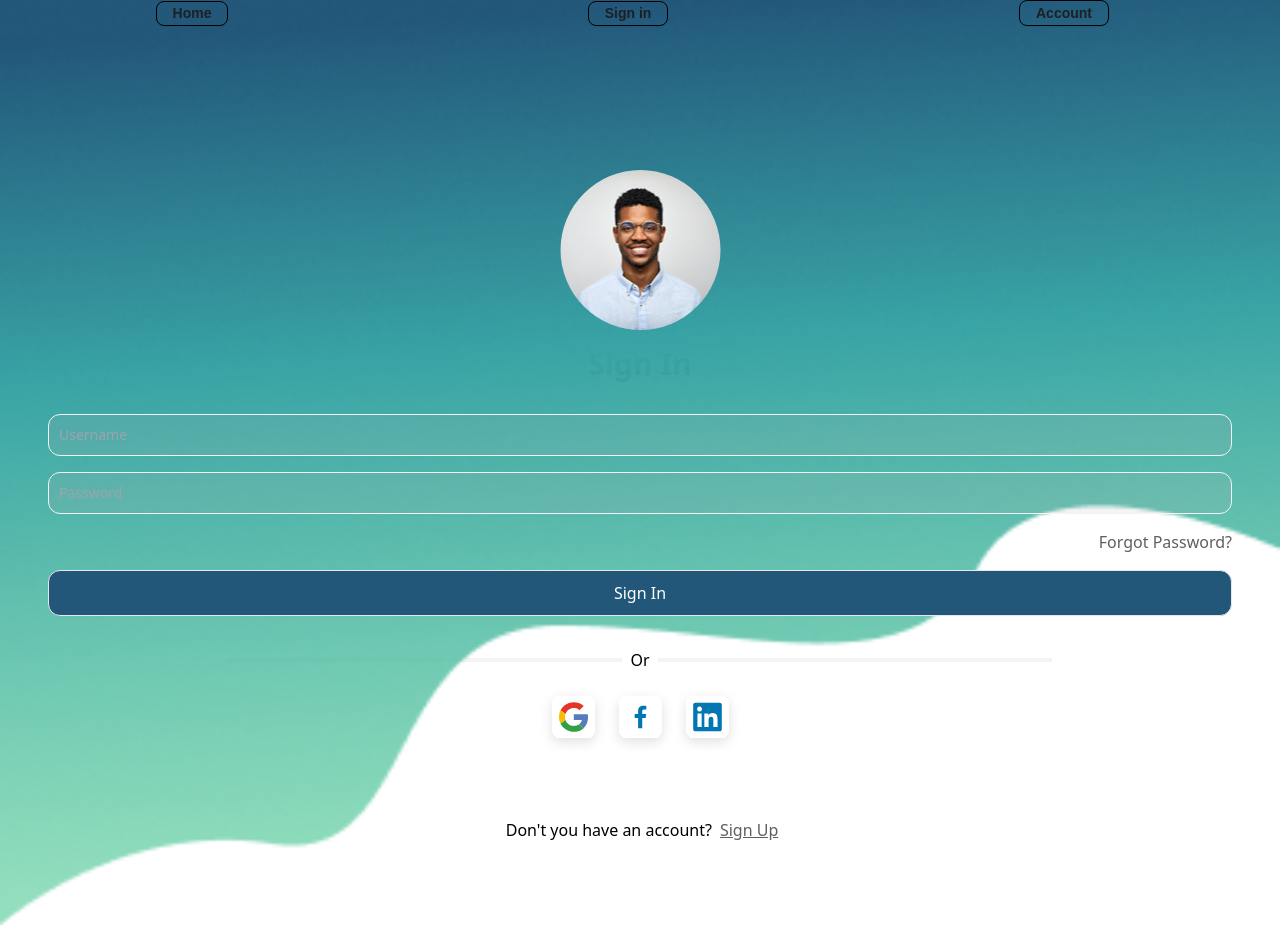
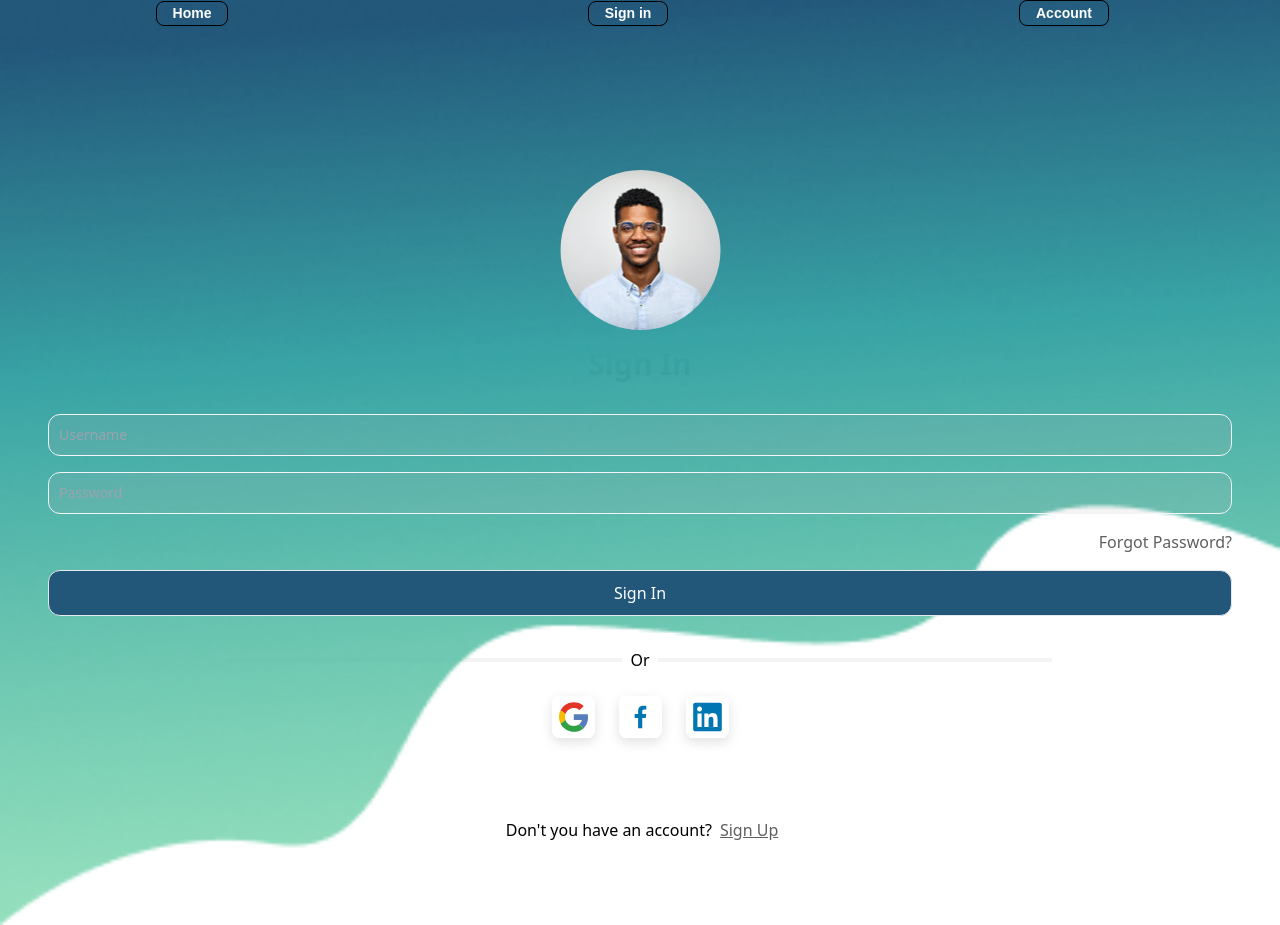
Before and after one commit to stefanlazar10/auth-flow-frontend, a React (Create React App) app: page / in a window 1280 px wide. Built offline with nearby package versions, Linux system fonts and the light colour scheme.

Commit message:
added font color for hover

```diff
--- a/src/pages/Navbar/Navbar.js
+++ b/src/pages/Navbar/Navbar.js
@@ -185,12 +185,13 @@ const MenuButton = styled(BaseMenuButton)(
     transition: all 150ms ease;
     cursor: pointer;
     border: 1px solid ${theme.palette.mode === "dark" ? "black" : "black"};
-    color: ${theme.palette.mode === "dark" ? grey[200] : grey[900]};
+    color: white;
     box-shadow: 0 1px 2px 0 rgb(0 0 0 / 0.05);
 
     &:hover {
       background: ${theme.palette.mode === "dark" ? grey[800] : grey[50]};
       border-color: ${theme.palette.mode === "dark" ? grey[600] : grey[300]};
+      color:black;
     }
 
     &:active {
```
